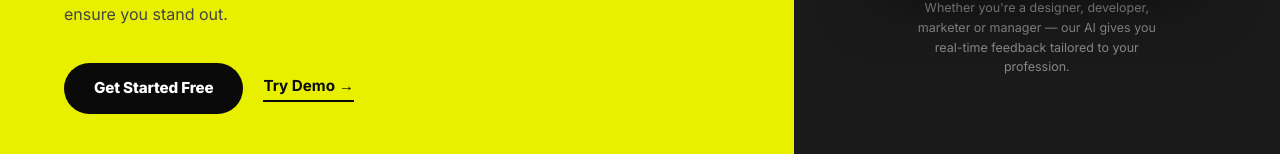
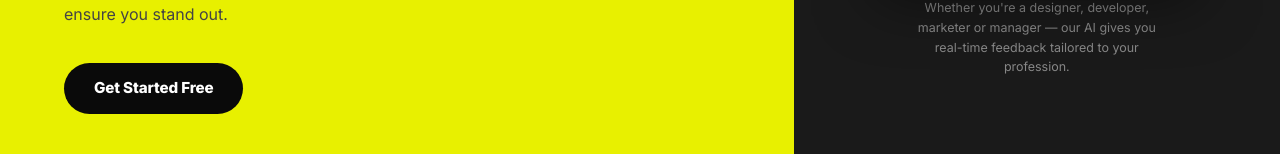
Before and after one commit to Imthiyasch/AI-Resume-Builder, a Next.js app: page / in a window 1280 px wide. Shown: the part 508-662 px from the top of the page. Built offline with nearby package versions, Linux system fonts and the light colour scheme; no server answers.

Commit message:
style: remove Try Demo button from hero area

```diff
--- a/src/app/page.tsx
+++ b/src/app/page.tsx
@@ -28,9 +28,6 @@ export default function Home() {
           <div className="hero-ctas">
             <Link href="/login" className="btn-primary" id="hero-get-started">
               Get Started Free
-            </Link>
-            <Link href="/dashboard" className="btn-ghost" id="hero-try-demo">
-              Try Demo →
             </Link>
           </div>
 
```
